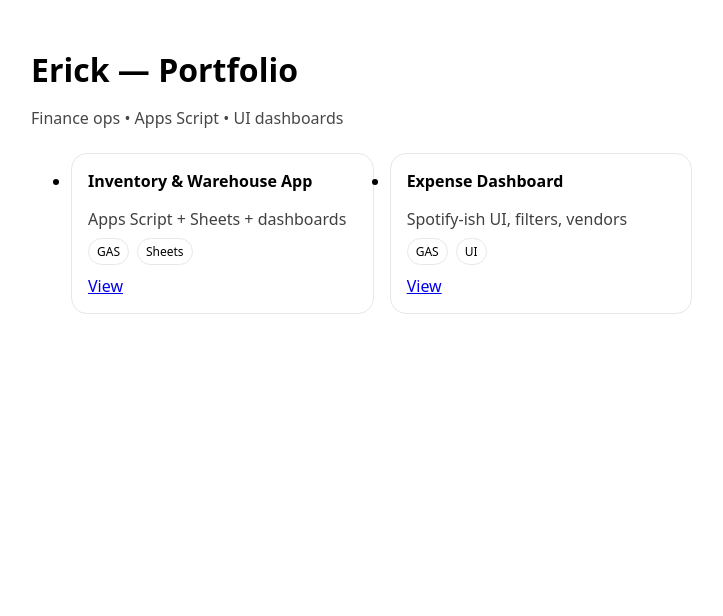
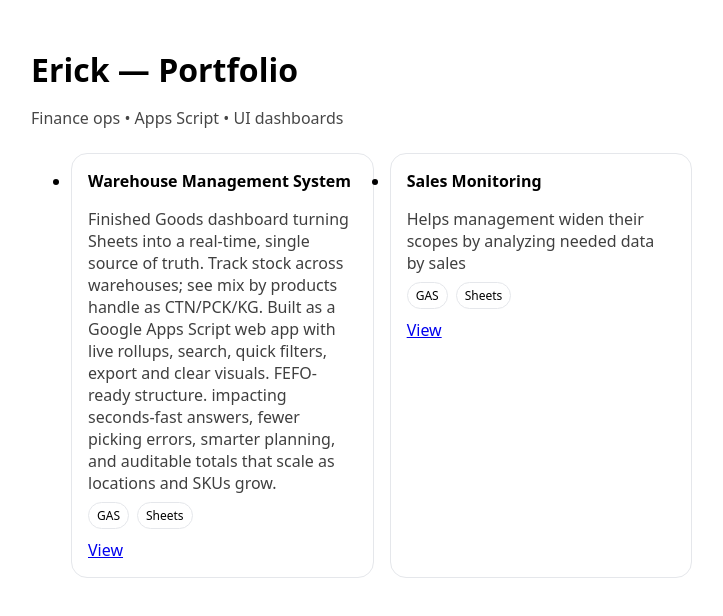
Before and after one commit to erickchia/portfolio, a Next.js app: page / in a window 1280 px wide. Shown: the top 616 px of the page, without its empty margins (119-842 px from the left). Built offline with nearby package versions, Linux system fonts and the light colour scheme.

Commit message:
Update projects.js

```diff
--- a/data/projects.js
+++ b/data/projects.js
@@ -1,5 +1,13 @@
 // data/projects.js
 export const projects = [
-  { name: "Inventory & Warehouse App", description: "Apps Script + Sheets + dashboards", url: "https://...", tags: ["GAS","Sheets"] },
-  { name: "Expense Dashboard", description: "Spotify-ish UI, filters, vendors", url: "https://...", tags: ["GAS","UI"] }
+  { name: "Warehouse Management System",
+     description: "Finished Goods dashboard turning Sheets into a real-time, single source of truth. Track stock across warehouses; see mix by products handle as CTN/PCK/KG. Built as a Google Apps Script web app with live rollups, search, quick filters, export and clear visuals. FEFO-ready structure. impacting seconds-fast answers, fewer picking errors, smarter planning, and auditable totals that scale as locations and SKUs grow.",
+     url: "https://script.google.com/macros/s/AKfycbx9XSA0dP6ycj4qDJhIfDBrw0wo4iIcKr5r6zDzwhwn5lw-tAO8ogonm5SSk_uh2WDpbA/exec",
+     tags: ["GAS","Sheets"]
+  },
+  { name: "Sales Monitoring",
+     description: "Helps management widen their scopes by analyzing needed data by sales",
+     url: "https://script.google.com/macros/s/AKfycbz5Vd-9xEcZB1dMqvQb2AXtTOh6JOEFF3C9pfLfgSqYYWCrL9KmOQPFzz3Z9v3Ho549rA/exec",
+     tags: ["GAS","Sheets"]
+  },
 ];
```
